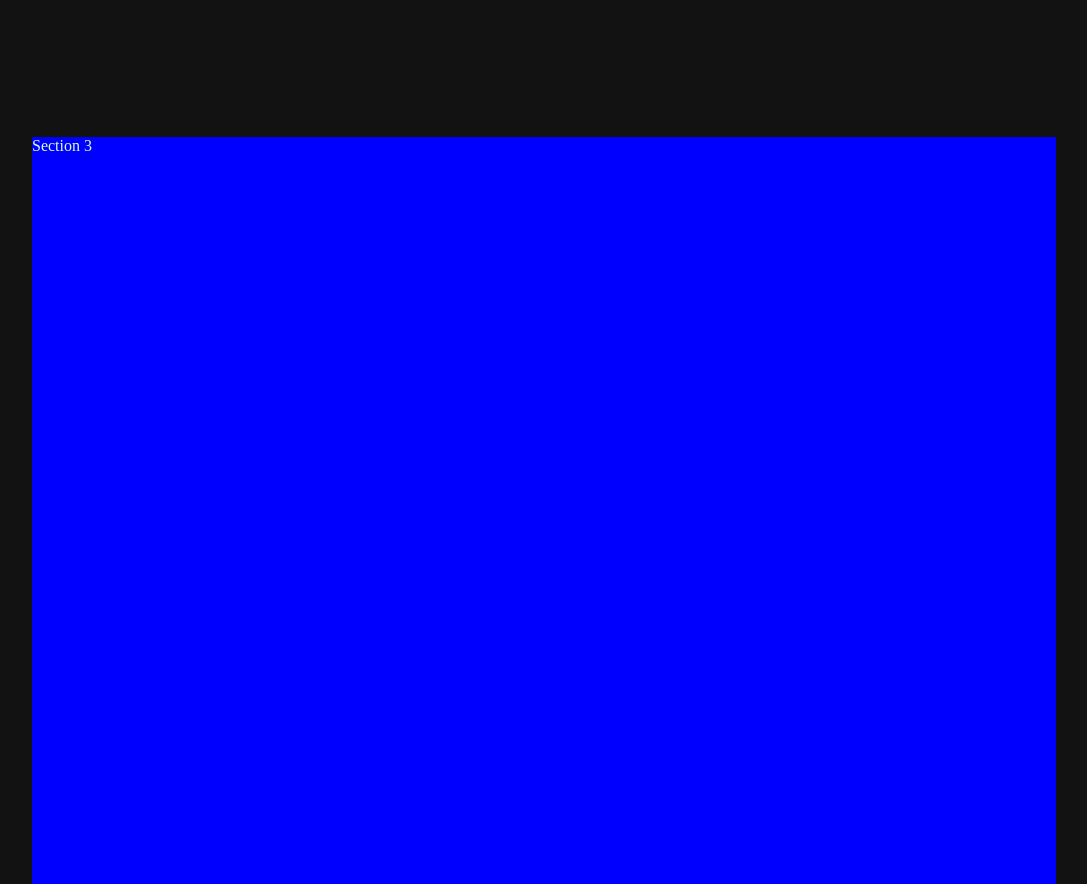
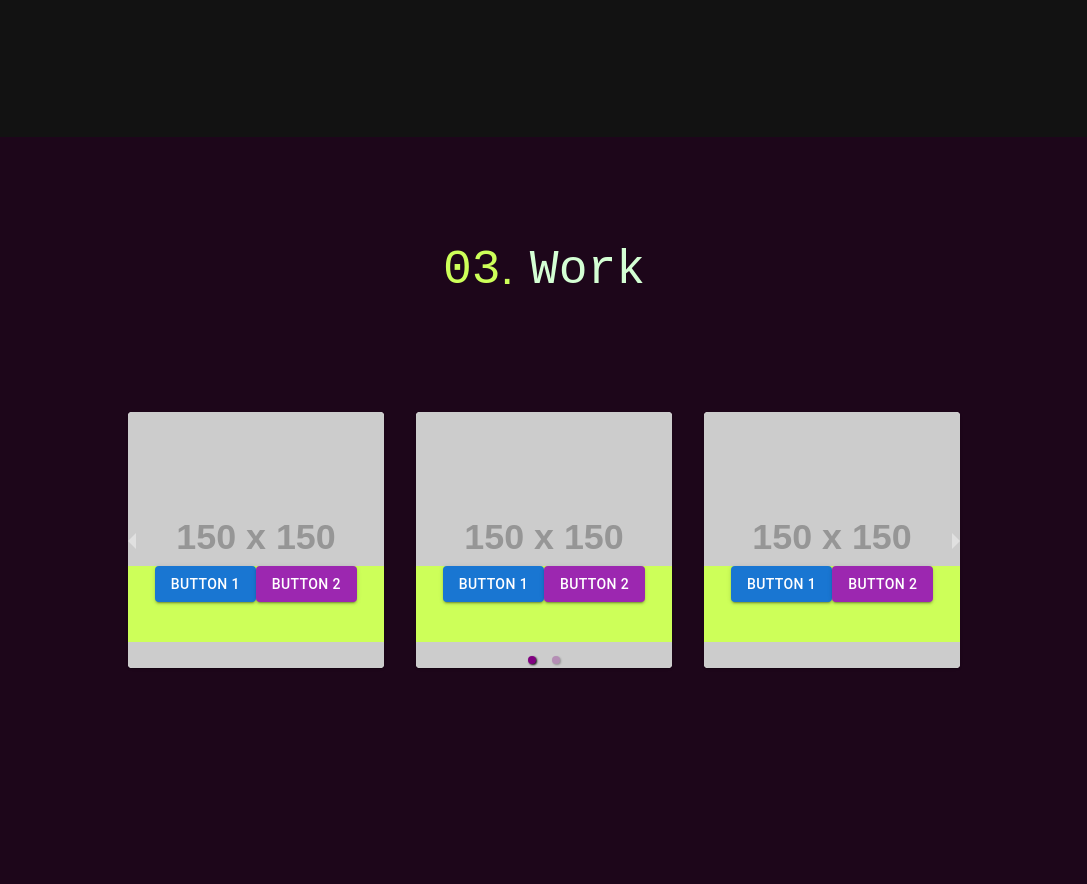
Before and after one commit to AntonioSimonetti/Personal-Portfolio, a React (Vite) app: page / in a window 1280 px wide. Shown: the part 2340-3224 px from the top of the page, without its empty margins (96-1183 px from the left). Built offline with nearby package versions, Linux system fonts and the light colour scheme.

Commit message:
added the main structure for the work component

```diff
--- a/package.json
+++ b/package.json
@@ -15,7 +15,8 @@
     "@mui/icons-material": "^5.14.11",
     "@mui/material": "^5.14.11",
     "react": "^18.2.0",
-    "react-dom": "^18.2.0"
+    "react-dom": "^18.2.0",
+    "react-responsive-carousel": "^3.2.23"
   },
   "devDependencies": {
     "@types/react": "^18.2.15",
--- a/src/App.css
+++ b/src/App.css
@@ -3,6 +3,7 @@
     --dark-background-two: rgb(8, 8, 8);
     --accent: #CDFF59 ;
     --accent-two: #800080;
+    --accent-three: #1D061A;
     --text: #d4ffd4 ;
     --main-font: 'Calibre','Inter','San Francisco','SF Pro Text',system-ui,sans-serif;
     --second-font: 'SF Mono','Fira Code','Fira Mono','Roboto Mono',monospace;
--- /dev/null
+++ b/src/components/Carousel.css
@@ -0,0 +1,8 @@
+.opacity:hover {
+    opacity: 1 !important;
+    transition: opacity 0.3s ease-in-out;
+  }
+
+.control-dots li    {
+   background-color: var(--accent-two   ) !important;
+}
--- /dev/null
+++ b/src/components/Carousel.jsx
@@ -0,0 +1,139 @@
+import React, { useState } from 'react';
+import { Carousel } from 'react-responsive-carousel';
+import { Card, CardContent, CardMedia, Typography, Container, Button } from '@mui/material';
+import 'react-responsive-carousel/lib/styles/carousel.min.css';
+import './Carousel.css';
+import useMediaQuery from '@mui/material/useMediaQuery';
+
+
+
+const CarouselComponent = () => {
+    const mediaQueryActiveFs = useMediaQuery('(max-width: 1024px)');
+
+
+
+  const cardData = [
+    {
+      title: 'Personal Portfolio',
+      image: 'https://via.placeholder.com/150',
+      description: 'This is card 1.',
+      isHovered: false,
+    },
+    {
+      title: 'Twitter Clone',
+      image: 'https://via.placeholder.com/150',
+      description: 'This is card 2.',
+      isHovered: false,
+
+    },
+    {
+        title: 'PC Shop',
+        image: 'https://via.placeholder.com/150',
+        description: 'This is card 3.',
+        isHovered: false,
+
+    },
+    {
+      title: 'Where is Waldo',
+      image: 'https://via.placeholder.com/150',
+      description: 'This is card 4.',
+      isHovered: false,
+
+    },
+    {
+        title: 'Weather App',
+        image: 'https://via.placeholder.com/150',
+        description: 'This is card 5.',
+        isHovered: false,
+
+    },
+    {
+        title: 'Battleship',
+        image: 'https://via.placeholder.com/150',
+        description: 'This is card 6.',
+        isHovered: false,
+
+    },
+  ];
+
+  const itemsPerSlide = 3;
+  const totalItems = cardData.length;
+
+  const contentStyle = {
+     cursor: "pointer",
+     opacity: 0,
+     backgroundColor: "var(--accent)",
+     position: "absolute",
+     top: "50%",
+     left:0,
+     right:0,
+     bottom:0,
+     width: "100%",
+     height: "30%",
+     transform: "translateY(-50%)",
+     fontSize: mediaQueryActiveFs ? "10px" : undefined,
+    }
+
+    const contentStyleDiv = {
+        cursor: "pointer",
+        opacity: 1,
+        backgroundColor: "var(--accent)",
+        position: "absolute",
+        top: "60%",
+        left:0,
+        right:0,
+        bottom:0,
+        width: "100%",
+        height: "30%",
+        fontSize: mediaQueryActiveFs ? "10px" : undefined,
+       }
+
+
+  return (
+    <Container maxWidth="md">
+      <Carousel
+        showThumbs={false}
+        showStatus={false}
+        showArrows={true}
+        dynamicHeight={false}
+        infiniteLoop={true}
+        renderThumbs={() => {}}
+      >
+        {[...Array(Math.ceil(totalItems / itemsPerSlide))].map((_, i) => {
+          const startIndex = i * itemsPerSlide;
+          const endIndex = startIndex + itemsPerSlide;
+
+          return (
+            <div key={i} className="carousel-page" style={{display: "flex", justifyContent: "space-between"}}>
+              {cardData.slice(startIndex, endIndex).map((card, index) => (
+                <Card key={index} className="carousel-card" style={{width: "30%", margin: "10px", position: "relative"}}>
+                  <CardMedia
+                    component="img"
+                    alt={card.title}
+                    height="100%"
+                    image={card.image}
+                  />
+                  <CardContent  style={contentStyle} className="opacity">
+                    <Typography variant="h6" component="div" style={{fontSize: mediaQueryActiveFs ? "10px" : undefined,}}>
+                      {card.title}
+                    </Typography>
+                  </CardContent>
+                  <div style={contentStyleDiv}>
+                  <Button variant="contained" color="primary" className='card-buttons'>
+                      Button 1
+                    </Button>
+                    <Button variant="contained" color="secondary" className='card-buttons'>
+                      Button 2
+                    </Button>
+                    </div>
+                </Card>
+              ))}
+            </div>
+          );
+        })}
+      </Carousel>
+    </Container>
+  );
+};
+
+export default CarouselComponent;
--- a/src/components/Parallax.jsx
+++ b/src/components/Parallax.jsx
@@ -10,6 +10,7 @@ import React, { useEffect, useState } from 'react';
 import { createTheme, ThemeProvider, responsiveFontSizes } from '@mui/material/styles';
 import statueImage from '../assets/heroPhoto.png';
 import useMediaQuery from '@mui/material/useMediaQuery';
+import CarouselComponent from "./Carousel";
 
 
 
@@ -26,16 +27,6 @@ const ParallaxComponent = () => {
   };
 
 // Tech categories and their tech to be shown inside the 2nd section
-
-/*
-
-  const categoryToTechMap = {
-    frontend: ['JavaScript', 'HTML5', 'CSS3', 'React' , 'Material-ui'],
-    backend: ['Node.js'],
-    VCS: ['Git', 'GitHub'],
-    devTools: ['Vite', 'Webpack','Firebase'],
-    testing: ['Jest', 'Testing Library'],
-  };  */
 
   const categoryToTechMap = {
     frontend: [
@@ -391,9 +382,26 @@ const ParallaxComponent = () => {
             </Grid>
         </Grid>
       </section>
-      <section className="parallax-section" style={{ ...sectionStyle, backgroundColor: 'blue' }}>
-        Section 3
+
+      <section className="parallax-section" style={{ ...sectionStyle, width: "100%", backgroundColor: "var(--accent-three" }}>
+         <Grid container style={mainFlexContainer}>
+              <Box style={headerDiv}>
+                      <Typography variant="h3" style={headerText} className="header-text">
+                      <span style={{color: "var(--accent)"}}>03</span>
+                      </Typography>
+                      <Typography variant="h3" style={headerText} className="header-text">
+                      <span style={{color: "var(--accent)", fontFamily: "Helvetica, Roboto"}}>.</span>
+                      </Typography>
+                      <Typography variant="h3" style={headerText} className="header-text">
+                      <span style={{color: "var(--text)", marginLeft: "1rem"}}>Work</span>
+                      </Typography>
+                    </Box>
+
+             <CarouselComponent/>
+
+         </Grid>
       </section>
+
     </div>
   );
 };
```
Also changed, not shown: 1 other file (tests, documents, lock files or other folders).
